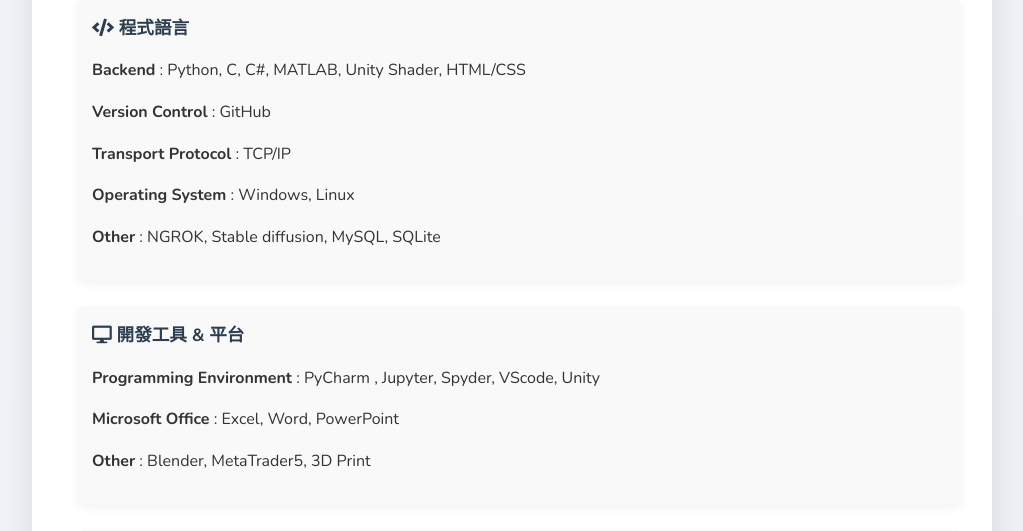
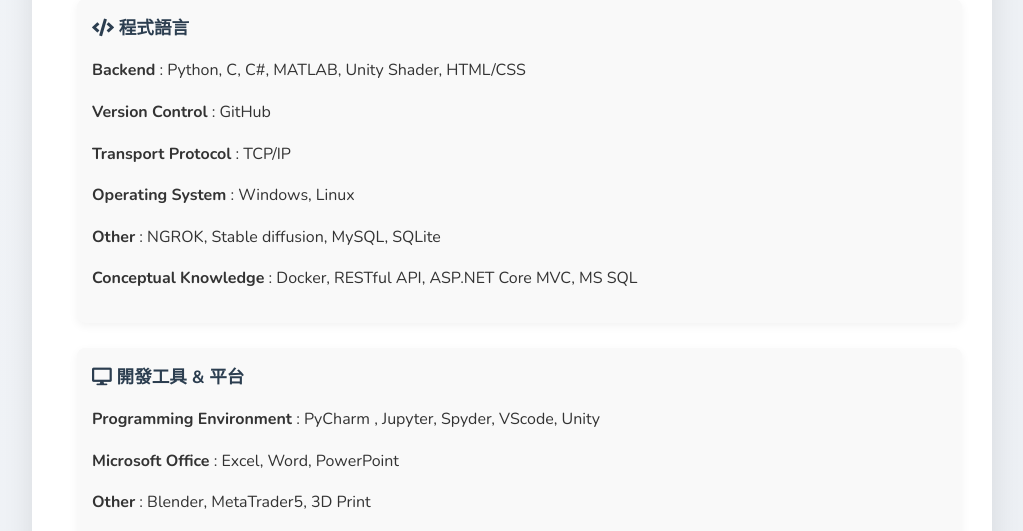
Before and after one commit to klo4634321/HTML_Demo, a Flask app: page /index in a window 1280 px wide. Shown: the part 2009-2540 px from the top of the page, without its empty margins (128-1151 px from the left). Run offline with Flask 3, Linux system fonts and the light colour scheme.

Commit message:
Update index.html

```diff
--- a/templates/index.html
+++ b/templates/index.html
@@ -126,6 +126,7 @@
                     <p><strong>Transport Protocol</strong> : TCP/IP</p>
                     <p><strong>Operating System</strong> :  Windows, Linux</p>
                     <p><strong>Other</strong> : NGROK, Stable diffusion, MySQL, SQLite</p>
+                    <p><strong>Conceptual Knowledge</strong> : Docker, RESTful API, ASP.NET Core MVC, MS SQL</p>
                 </div>
             </div>
 
```
